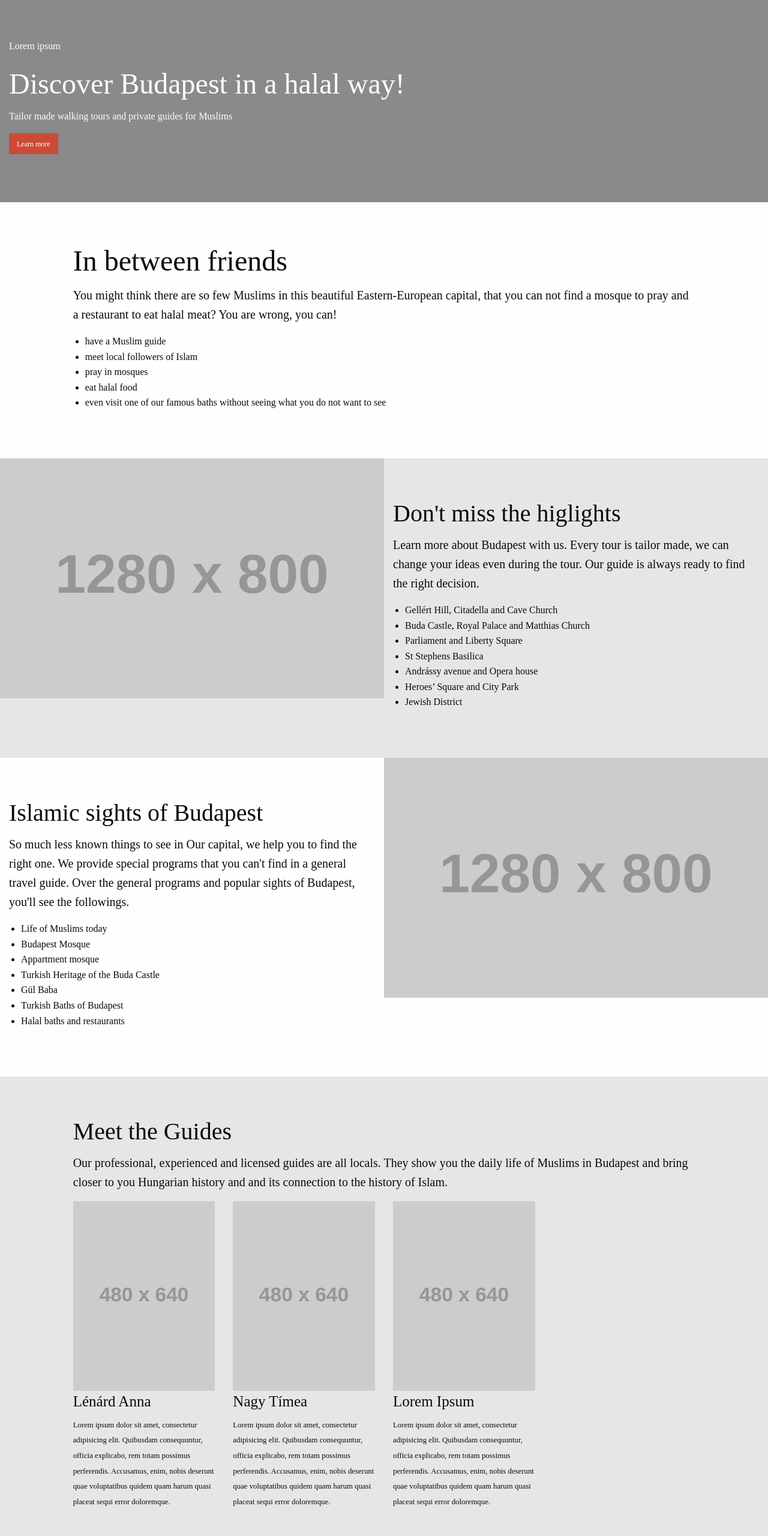
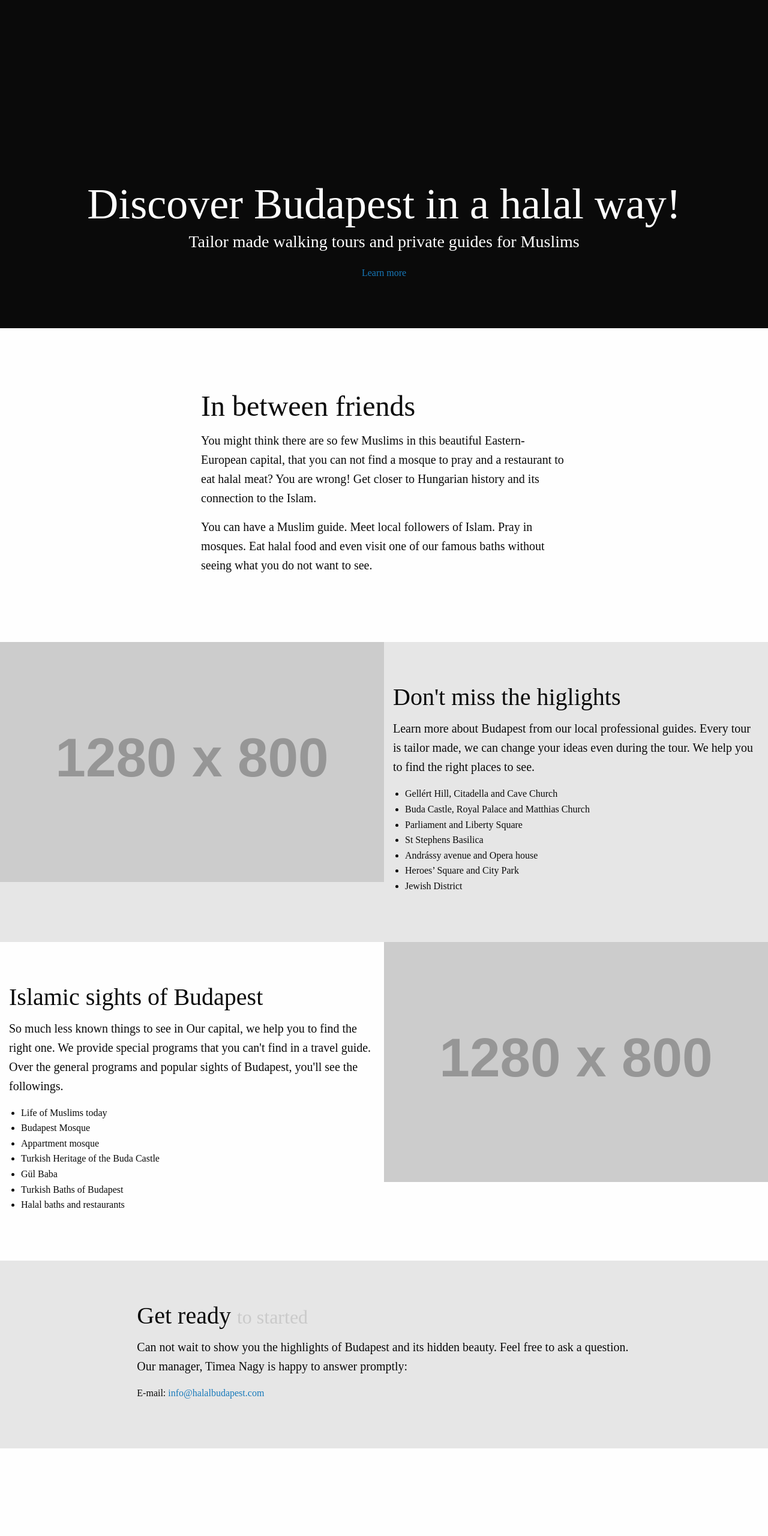
Before and after one commit to ceto/hbp, a plain HTML site: page index.html in a window 1280 px wide. Shown: the top 2560 px of the page at 60% size. After the commit the page ends 2414 px from the top, so only its background shows below. Drawn offline with Linux system fonts and the light colour scheme; placeholder pictures from the web are drawn by us; a web font is replaced by a local one.

Commit message:
Update 2018-01-05T12:56:57.933Z

```diff
--- a/index.html
+++ b/index.html
@@ -10,36 +10,27 @@
   </head>
   <body>
 
-    <section class="hero ps ps--dark">
+    <section class="hero">
         <div class="grid-container">
             <div class="grid-x grid-margin-x">
                 <div class="cell">
-                    <div class="promotion__inner">
-                        <p class="promotion__subtitle">Lorem ipsum</p>
-                        <h1 class="promotion__title">Discover Budapest in a halal way!</h1>
-                        <div class="promotion__lead">
-                            <p>Tailor made walking tours and private guides for Muslims</p>
-                        </div>
-                        <a href="#" class="promotion__action button small alert">Learn more</a>
+                    <div class="hero__inner">
+                        <h1 class="hero__title">Discover Budapest in a halal way!</h1>
+                        <p class="hero__lead">Tailor made walking tours and private guides for Muslims</p>
+                        <a href="#" class="hero__action">Learn more</a>
                     </div>
                 </div>
             </div>
         </div>
-    </section><section class="ps">
+    </section><section class="ps ps--wide">
         <div class="grid-container">
             <div class="grid-x grid-margin-x align-center">
-                <div class="large-10 cell">
+                <div class="large-6 cell">
                     <h1>In between friends</h1>
                     <p class="lead">
-                        You might think there are so few Muslims in this beautiful Eastern-European capital, that you can not find a mosque to pray and a restaurant to eat halal meat? You are wrong, you can!
+                        You might think there are so few Muslims in this beautiful Eastern-European capital, that you can not find a mosque to pray and a restaurant to eat halal meat? You are wrong! Get closer to Hungarian history and its connection to the Islam.
                     </p>
-                    <ul>
-                        <li>have a Muslim guide</li>
-                        <li>meet local followers of Islam</li>
-                        <li>pray in mosques</li>
-                        <li>eat halal food</li>
-                        <li>even visit one of our famous baths without seeing what you do not want to see</li>
-                    </ul>
+                    <p class="lead">You can have a Muslim guide. Meet local followers of Islam. Pray in mosques. Eat halal food and even visit one of our famous baths without seeing what you do not want to see. </p>
                 </div>
             </div>
         </div>
@@ -57,7 +48,7 @@
                                 <div class="ps">
                                     <h2>Don't miss the higlights</h2>
                                     <p class="lead">
-                                        Learn more about Budapest with us. Every tour is tailor made, we can change your ideas even during the tour. Our guide is always ready to find the right decision.
+                                        Learn more about Budapest from our local professional guides. Every tour is tailor made, we can change your ideas even during the tour. We help you to find the right places to see.
                                     </p>
                                     <ul>
                                         <li>Gellért Hill, Citadella and Cave Church</li>
@@ -86,7 +77,7 @@
                                 <div class="ps">
                                     <h2>Islamic sights of Budapest</h2>
                                     <p class="lead">
-                                        So much less known things to see in Our capital, we help you to find the right one.  We provide special programs that you can't find in a general travel guide. Over the general programs and popular sights of Budapest, you'll see the followings.
+                                        So much less known things to see in Our capital, we help you to find the right one. We provide special programs that you can't find in a travel guide. Over the general programs and popular sights of Budapest, you'll see the followings.
                                     </p>
                                     <ul>
                                         <li>Life of Muslims today</li>
@@ -111,36 +102,7 @@
     <section class="ps ps--light">
         <div class="grid-container">
             <div class="grid-x grid-margin-x align-center">
-                <div class="large-10 cell">
-                    <h2>Meet the Guides</h2>
-                    <p class="lead">
-                        Our professional, experienced and licensed guides are all locals. They show you the daily life of Muslims in Budapest and bring closer to you Hungarian history and and its connection to the history of Islam.
-                    </p>
-                    <div class="grid-x grid-margin-x">
-                        <div class="small-6 tablet-4 large-3 cell">
-                            <img src="http://placehold.it/480x640" alt="">
-                            <h4>Lénárd Anna</h4>
-                            <p><small>Lorem ipsum dolor sit amet, consectetur adipisicing elit. Quibusdam consequuntur, officia explicabo, rem totam possimus perferendis. Accusamus, enim, nobis deserunt quae voluptatibus quidem quam harum quasi placeat sequi error doloremque.</small></p>
-                        </div>
-                        <div class="small-6 tablet-4 large-3 cell">
-                            <img src="http://placehold.it/480x640" alt="">
-                            <h4>Nagy Tímea</h4>
-                            <p><small>Lorem ipsum dolor sit amet, consectetur adipisicing elit. Quibusdam consequuntur, officia explicabo, rem totam possimus perferendis. Accusamus, enim, nobis deserunt quae voluptatibus quidem quam harum quasi placeat sequi error doloremque.</small></p>
-                        </div>
-                        <div class="small-6 tablet-4 large-3 cell">
-                            <img src="http://placehold.it/480x640" alt="">
-                            <h4>Lorem Ipsum</h4>
-                            <p><small>Lorem ipsum dolor sit amet, consectetur adipisicing elit. Quibusdam consequuntur, officia explicabo, rem totam possimus perferendis. Accusamus, enim, nobis deserunt quae voluptatibus quidem quam harum quasi placeat sequi error doloremque.</small></p>
-                        </div>
-                    </div>
-                </div>
-            </div>
-        </div>
-    </section>
-    <section class="ps">
-        <div class="grid-container">
-            <div class="grid-x grid-margin-x">
-                <div class="large-8 cell">
+                <div class="tablet-8 cell">
                     <h2>Get ready <small>to started</small></h2>
                     <p class="lead">Can not wait to show you the highlights of Budapest and its hidden beauty. Feel free to ask a question. Our manager, Timea Nagy is happy to answer promptly:</p>
                     <p>
```
Also changed, not shown: assets/css/app.css.
